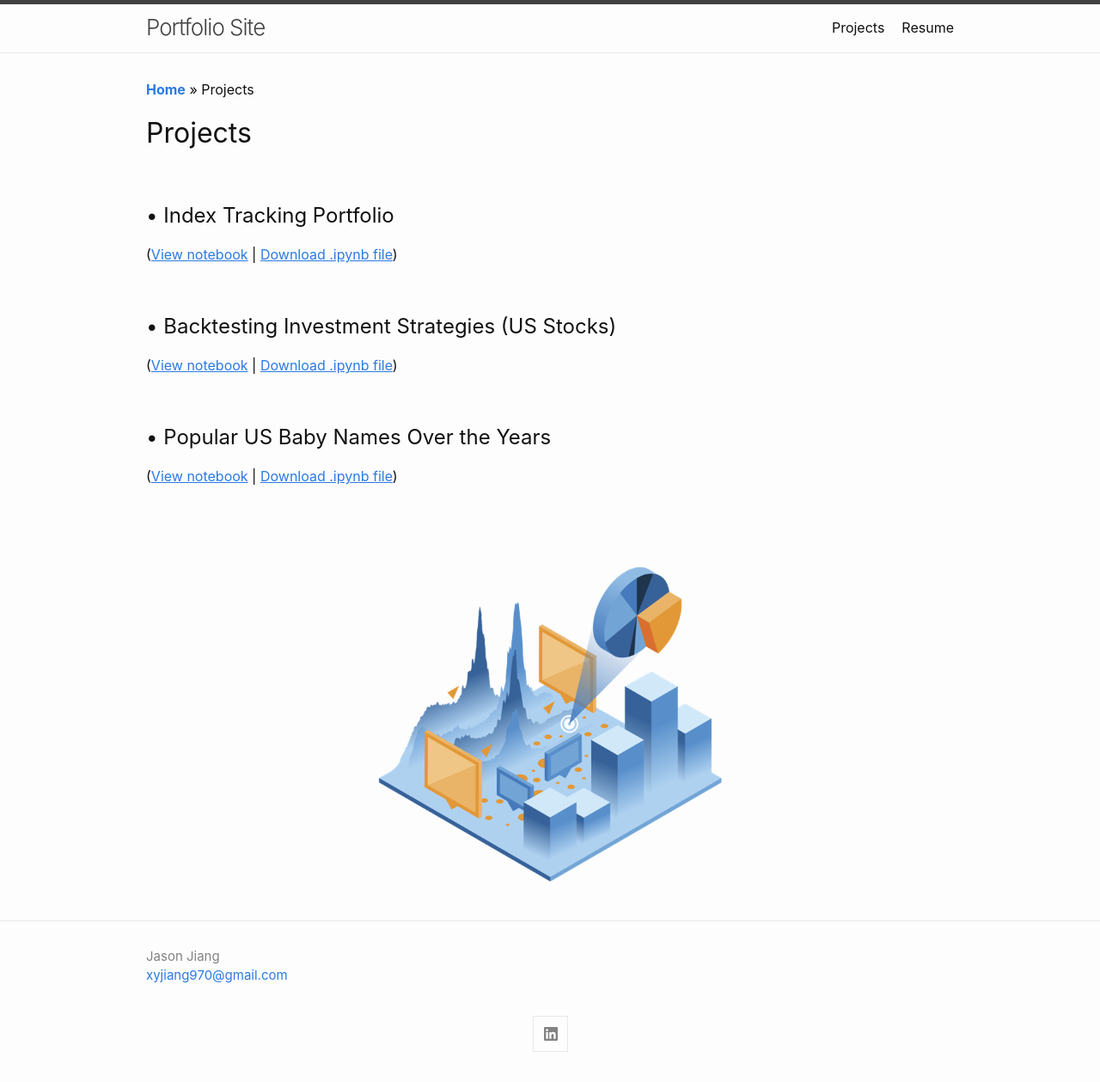
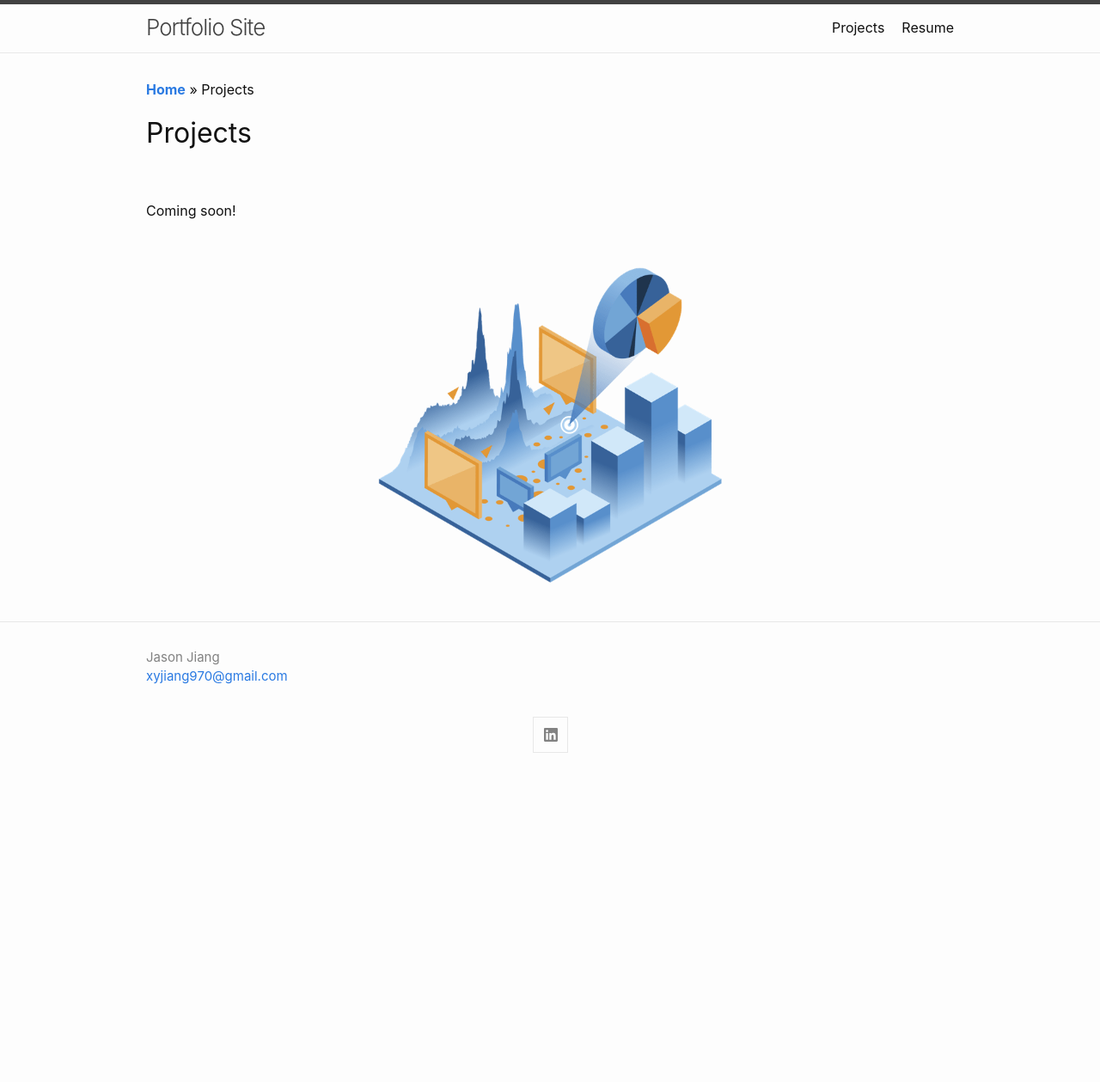
Before and after one commit to xyjiang970/xyjiang970.github.io, a Jekyll site: the page built from projects/projects_home.md, in a window 1280 px wide. Shown: the whole page at 86% size. Built offline with Jekyll 4.4.1, drawn with Linux system fonts in a browser that asks for light colours; after the commit the page ends 911 px from its top, so only the background shows below that.

Commit message:
Update projects_home.md

```diff
--- a/projects/projects_home.md
+++ b/projects/projects_home.md
@@ -9,7 +9,9 @@ description:
 
 <br>
 
-## • Index Tracking Portfolio
+Coming soon!
+
+<!-- ## • Index Tracking Portfolio
 (<a href="#" target="_blank"><u>View notebook</u></a> \| <a href="#"><u>Download .ipynb file</u></a>)
 
 <br>
@@ -22,7 +24,7 @@ description:
 ## • Popular US Baby Names Over the Years
 (<a href="../popular_us_baby_names.html" target="_blank"><u>View notebook</u></a> \| <a href="#"><u>Download .ipynb file</u></a>)
 
-<br>
+<br> -->
 
 <!-- ## • COVID-19 Analysis
 (<a href="https://nbviewer.jupyter.org/github/xyjiang970/_notebooks/blob/main/Covid-data-analysis.ipynb" target="_blank"><u>View notebook</u></a> \| <a href="https://xyjiang970.github.io/_notebooks/Covid-data-analysis.ipynb"><u>Download .ipynb file</u></a>) -->
```
